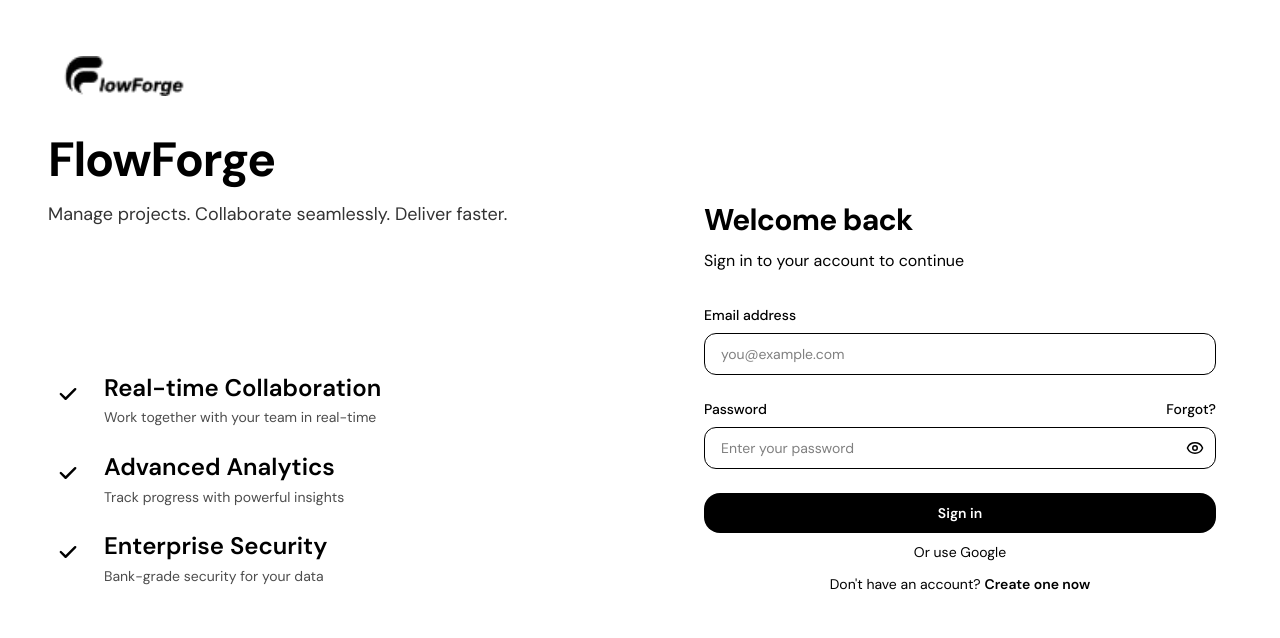
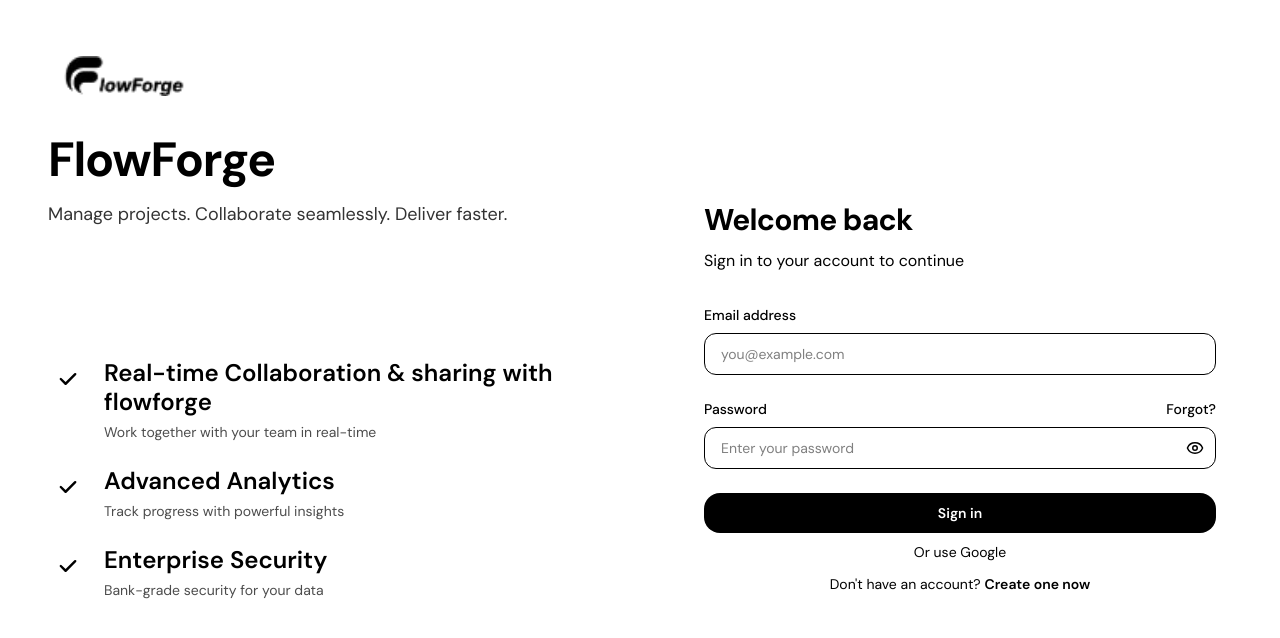
Before and after one commit to anshul-ind/flowforge, a Next.js app: page /sign-in in a window 1280 px wide. Shown: the top 638 px of the page. Built offline with nearby package versions, Linux system fonts and the light colour scheme; no server answers.

Commit message:
fix the text

```diff
--- a/app/(auth)/sign-in/sign-in-client.tsx
+++ b/app/(auth)/sign-in/sign-in-client.tsx
@@ -115,7 +115,7 @@ export function SignInClient({
               </div>
             </div>
             <div>
-              <h3 className="font-semibold">Real-time Collaboration</h3>
+              <h3 className="font-semibold">Real-time Collaboration & sharing with flowforge</h3>
               <p className="mt-1 text-sm text-black/70">Work together with your team in real-time</p>
             </div>
           </div>
--- a/components/layout/app-footer.tsx
+++ b/components/layout/app-footer.tsx
@@ -7,7 +7,7 @@ export function AppFooter() {
     <footer className="border-t border-gray-200 bg-white px-6 py-6 md:pl-80 mt-auto">
       <div className="flex flex-col sm:flex-row justify-between items-center gap-4">
         <p className="text-sm text-gray-600">
-          © {currentYear} FlowForge. All rights reserved.// TODO: Update company name and year as needed
+          © {currentYear} FlowForge. All rights reserved
         </p>
         <div className="flex items-center gap-6">
           <a href="#" className="text-sm text-gray-600 hover:text-gray-900">
```
